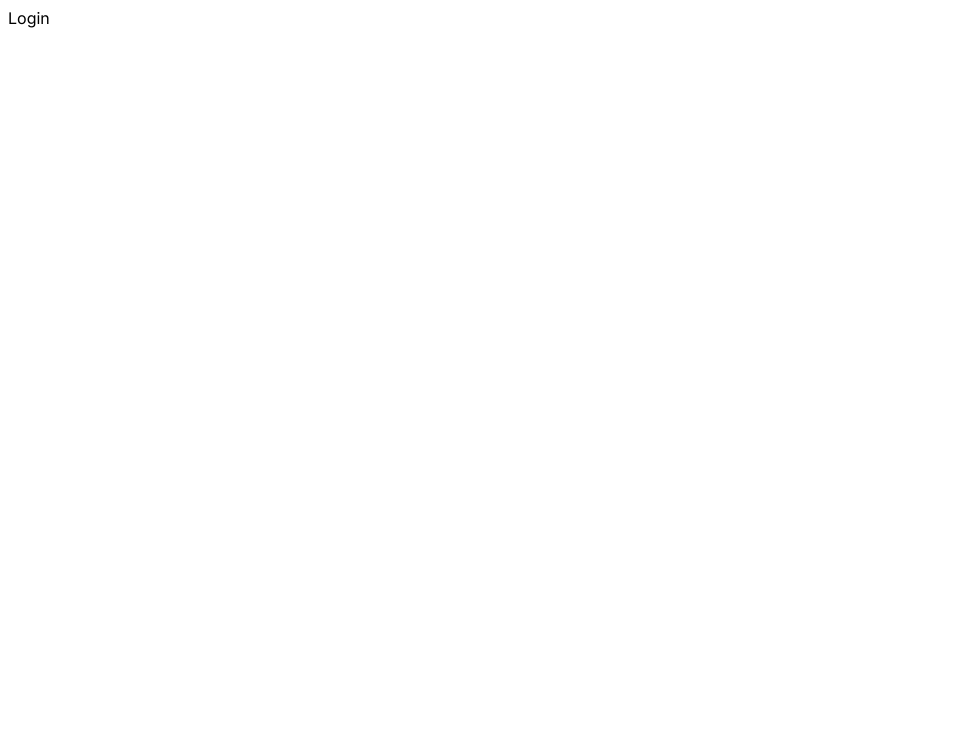
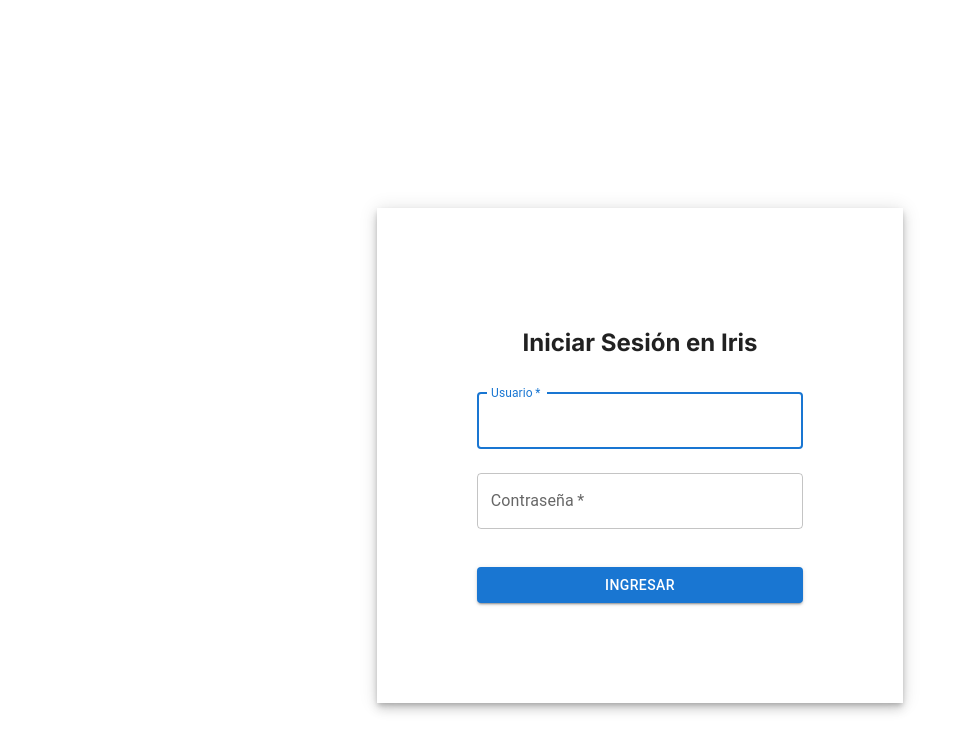
Before and after one commit to NeptunaDev/iris3.0, a Next.js app: page / in a window 1280 px wide. Shown: the top 752 px of the page, without its empty margins (0-963 px from the left). Built offline with nearby package versions, Linux system fonts and the light colour scheme.

Commit message:
login page added an controllers to the side bar

```diff
--- a/src/app/Login/page.tsx
+++ b/src/app/Login/page.tsx
@@ -1,7 +1,66 @@
 import React from "react";
+import { Grid, Paper, TextField, Button, Box } from "@mui/material";
 
-const Login = () => {
-  return <div>Login</div>;
+const Login: React.FC = () => {
+  return (
+    <Grid
+      container
+      component="main"
+      sx={{
+        height: "50vh",
+        alignItems: "center",
+        justifyContent: "center",
+        pt: "200px"
+      }}
+    >
+      <Grid item xs={12} sm={8} md={5} component={Paper} elevation={6} square>
+        <Box
+          sx={{
+            margin: "50px",
+            display: "flex",
+            flexDirection: "column",
+            alignItems: "center",
+            padding: "50px"
+          }}
+        >
+          <h2>Iniciar Sesión en Iris</h2>
+          <form noValidate>
+            <TextField
+              variant="outlined"
+              margin="normal"
+              required
+              fullWidth
+              id="username"
+              label="Usuario"
+              name="username"
+              autoComplete="username"
+              autoFocus
+            />
+            <TextField
+              variant="outlined"
+              margin="normal"
+              required
+              fullWidth
+              name="password"
+              label="Contraseña"
+              type="password"
+              id="password"
+              autoComplete="current-password"
+            />
+            <Button
+              type="submit"
+              fullWidth
+              variant="contained"
+              color="primary"
+              sx={{ mt: "30px" }}
+            >
+              Ingresar
+            </Button>
+          </form>
+        </Box>
+      </Grid>
+    </Grid>
+  );
 };
 
 export default Login;
```
Also changed, not shown: src/app/AdminDashboard/components/SideBar.tsx (+24 -1 lines).
